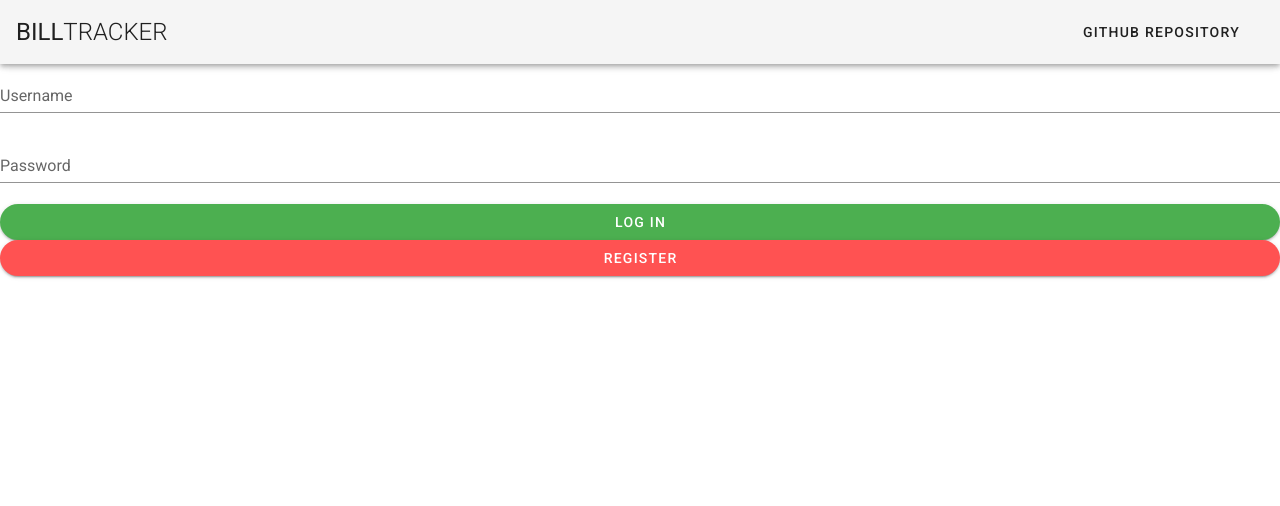
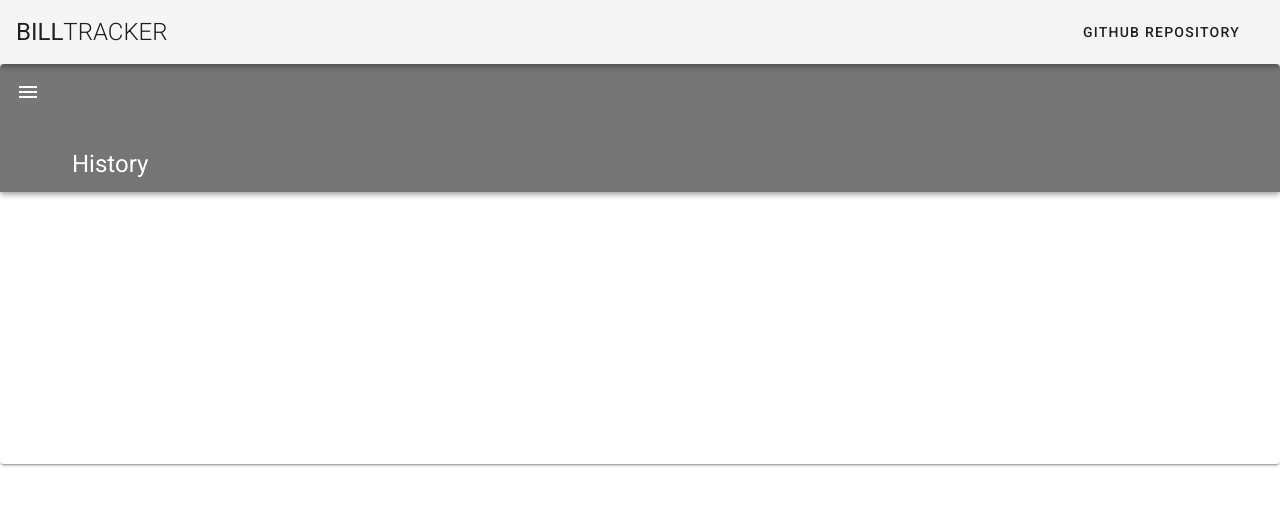
Before and after one commit to DamienGounot/BillTracker, a Vue app: page /Home in a window 1280 px wide. Shown: the top 506 px of the page. Built offline with nearby package versions, Linux system fonts and the light colour scheme.

Commit message:
Route navigation
-Adding router (https://router.vuejs.org/)
-Adding routes navigation between login and home page

```diff
--- a/package.json
+++ b/package.json
@@ -10,6 +10,7 @@
   "dependencies": {
     "core-js": "^2.6.5",
     "vue": "^2.6.10",
+    "vue-router": "^3.1.3",
     "vuetify": "^2.0.0"
   },
   "devDependencies": {
--- a/src/App.vue
+++ b/src/App.vue
@@ -16,17 +16,15 @@
     </v-app-bar>
 
     <v-content>
-      <Login/>
+    <router-view></router-view>
     </v-content>
   </v-app>
 </template>
 
 <script>
-import Login from './components/Login'
 export default {
   name: 'App',
   components: {
-    Login
   },
   data: () => ({
     //
--- /dev/null
+++ b/src/components/Home.vue
@@ -0,0 +1,75 @@
+<template>
+  <v-card
+    class="mx-auto overflow-hidden"
+    height="400"
+  >
+
+    <v-app-bar
+      color="grey darken-1"
+      dark
+      prominent
+    >
+      <v-app-bar-nav-icon @click.stop="drawer = !drawer"></v-app-bar-nav-icon>
+
+      <v-toolbar-title>{{pageTitle}}</v-toolbar-title>
+
+      <div class="flex-grow-1" ></div>
+
+    </v-app-bar>
+
+    <v-navigation-drawer
+      v-model="drawer"
+      absolute
+      bottom
+      temporary
+    >
+      <v-list
+        nav
+        dense
+      >
+        <v-list-item-group
+          v-model="group"
+        >
+          <v-list-item>
+            <v-list-item-title>Accounts</v-list-item-title>
+          </v-list-item>
+
+          <v-list-item>
+            <v-list-item-title>History</v-list-item-title>
+          </v-list-item>
+
+          <v-list-item>
+            <v-list-item-title>Settings</v-list-item-title>
+          </v-list-item>
+
+          <v-list-item>
+            <v-list-item-title>Logout</v-list-item-title>
+          </v-list-item>
+        </v-list-item-group>
+      </v-list>
+    </v-navigation-drawer>
+  </v-card>
+</template>
+
+<script>
+export default {
+  data: () => ({
+    drawer: false,
+    group: null,
+    pageTitle: 'History'
+  }),
+
+  watch: {
+    group () {
+      this.drawer = false
+    }
+  },
+
+  methods: {
+
+    logout () {
+      this.$router.push('/Login')
+    }
+  }
+}
+</script>
--- a/src/components/Login.vue
+++ b/src/components/Login.vue
@@ -77,6 +77,7 @@ export default {
           this.msgType = 'success'
           this.statusMsg = 'Logged in as ' + this.Username
           this.show = true
+          this.$router.push('/Home')
         }
       }
       console.log(JSON.stringify(this.Users))
```
Also changed, not shown: src/main.js (+14 -0 lines), 1 other file (tests, documents, lock files or other folders).
